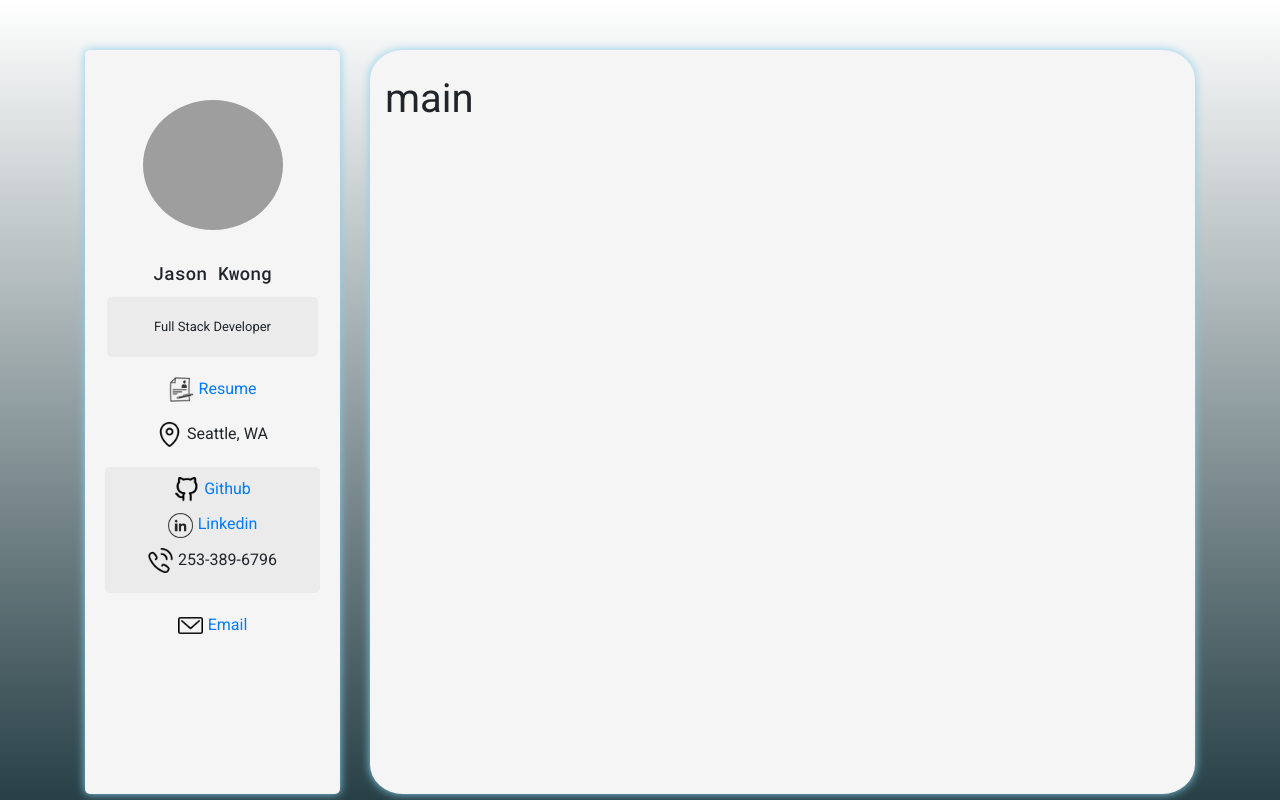
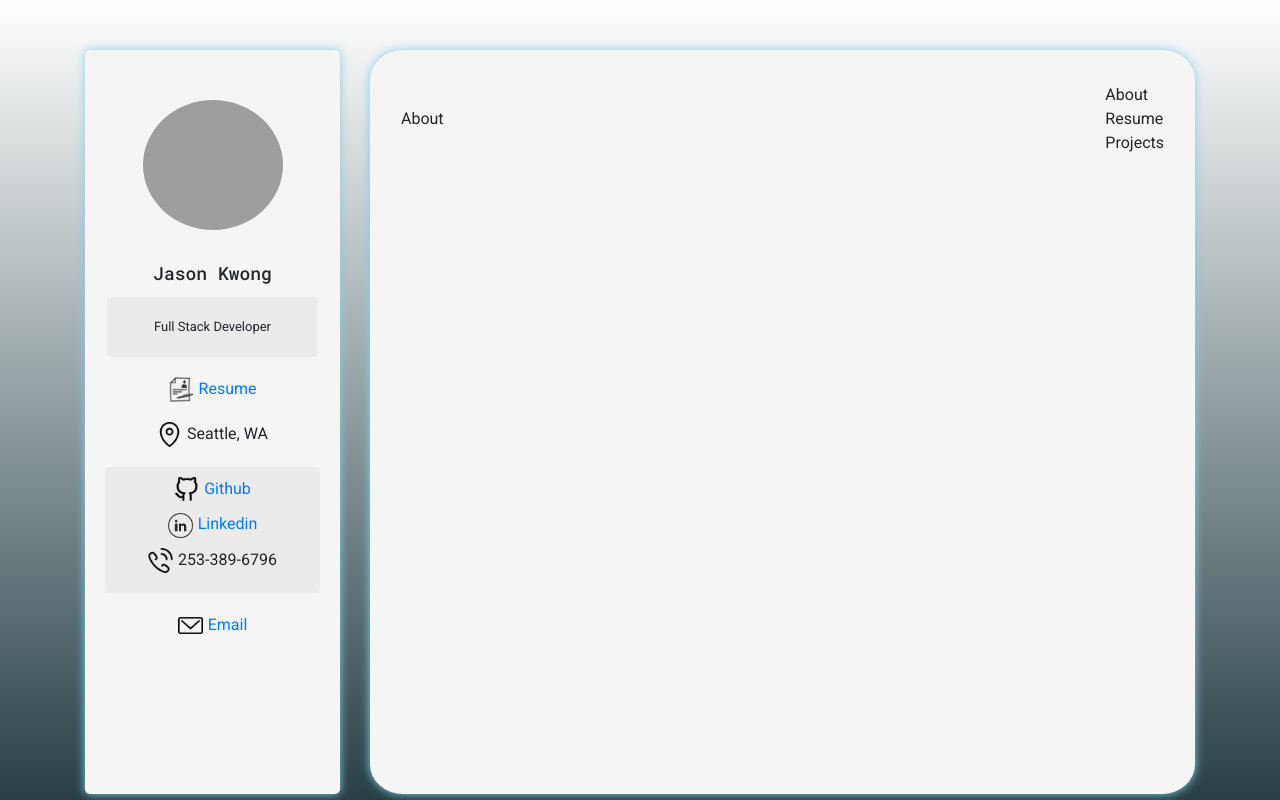
Before and after one commit to saikitjk/jkwong-portfolio, a React (Create React App) app: page / in a window 1280 px wide. Built offline with nearby package versions, Linux system fonts and the light colour scheme; grey boxes are pictures that could not be loaded.

Commit message:
created navbar component

```diff
--- a/src/components/main/MainContent.js
+++ b/src/components/main/MainContent.js
@@ -1,10 +1,11 @@
 import React from "react";
+import Nav from "../nav/Navbar";
 import "./style.css";
 
 export default function MainContent() {
   return (
     <div className="app_main">
-      <h1>main</h1>
+      <Nav />
     </div>
   );
 }
--- a/src/components/nav/Navbar.js
+++ b/src/components/nav/Navbar.js
@@ -0,0 +1,17 @@
+import React from "react";
+
+export default function Navbar() {
+  return (
+    <>
+      <div className="navbar">
+        <div className="navbar_active">About</div>
+
+        <div className="navbar_objects">
+          <div className="navbar_object">About</div>
+          <div className="navbar_object">Resume</div>
+          <div className="navbar_object">Projects</div>
+        </div>
+      </div>
+    </>
+  );
+}
```
